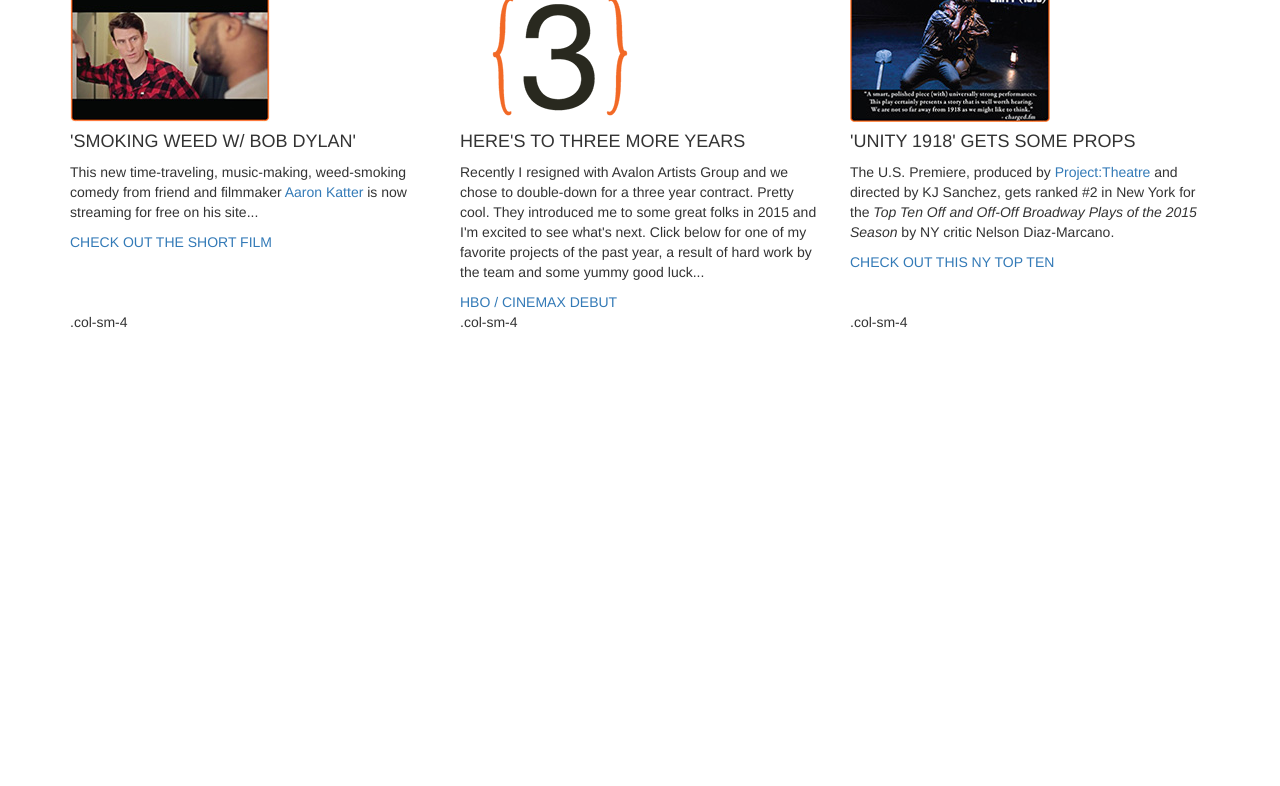
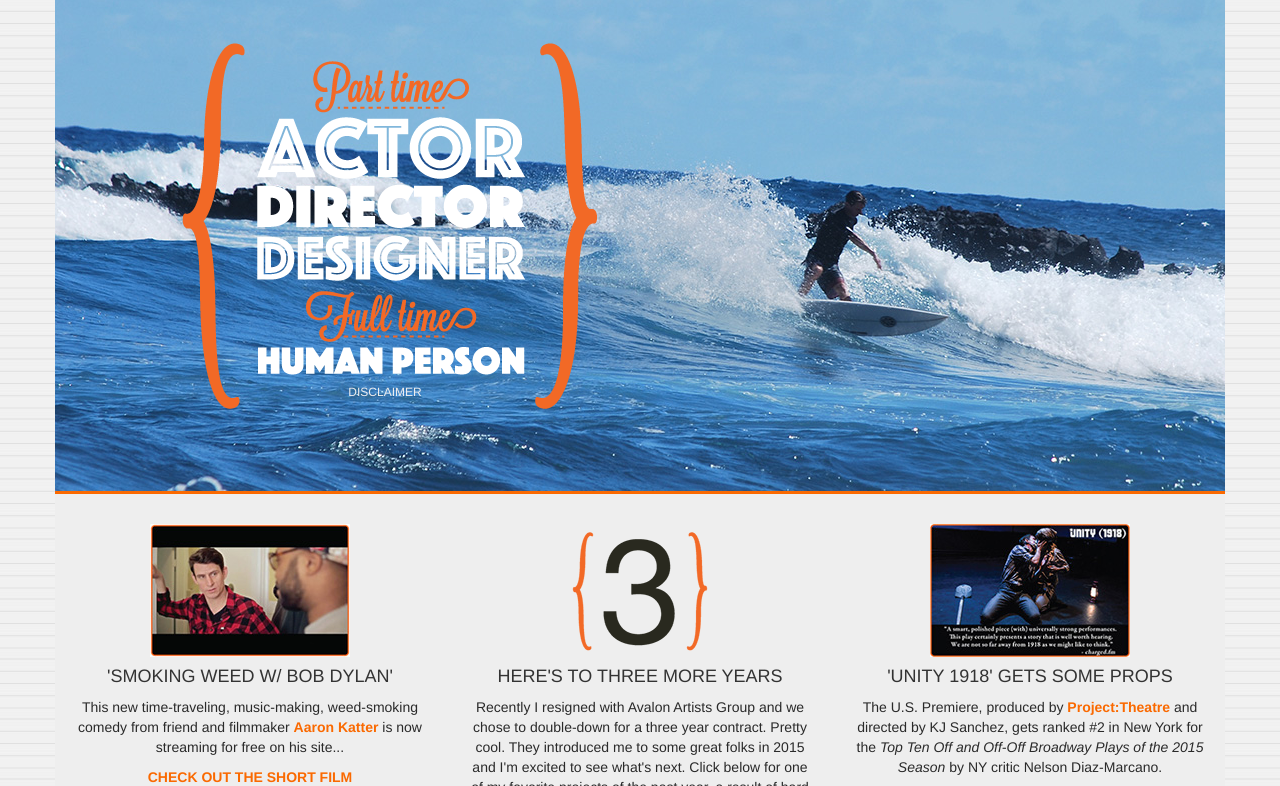
Before and after one commit to vanzans/vanzans.gihub.io, a plain HTML site: page index.html in a window 1280 px wide. Shown: the part 69-855 px from the top of the page. Before the commit the page ends 800 px from the top, so only its background shows below. Drawn offline with nearby package versions, Linux system fonts and the light colour scheme; the site is published under a folder, as on GitHub Pages, so addresses that start at the root find nothing.

Commit message:
Update index.html

```diff
--- a/index.html
+++ b/index.html
@@ -6,7 +6,7 @@
 
 	<link rel="stylesheet" href="https://maxcdn.bootstrapcdn.com/bootstrap/3.3.6/css/bootstrap.min.css" integrity="sha384-1q8mTJOASx8j1Au+a5WDVnPi2lkFfwwEAa8hDDdjZlpLegxhjVME1fgjWPGmkzs7" crossorigin="anonymous">
 
-	<link rel="stylesheet" type="text/css" href="/_css/style1.css">
+	<link rel="stylesheet" type="text/css" href="_css/style1.css">
 
 </head>
 <body>
```
